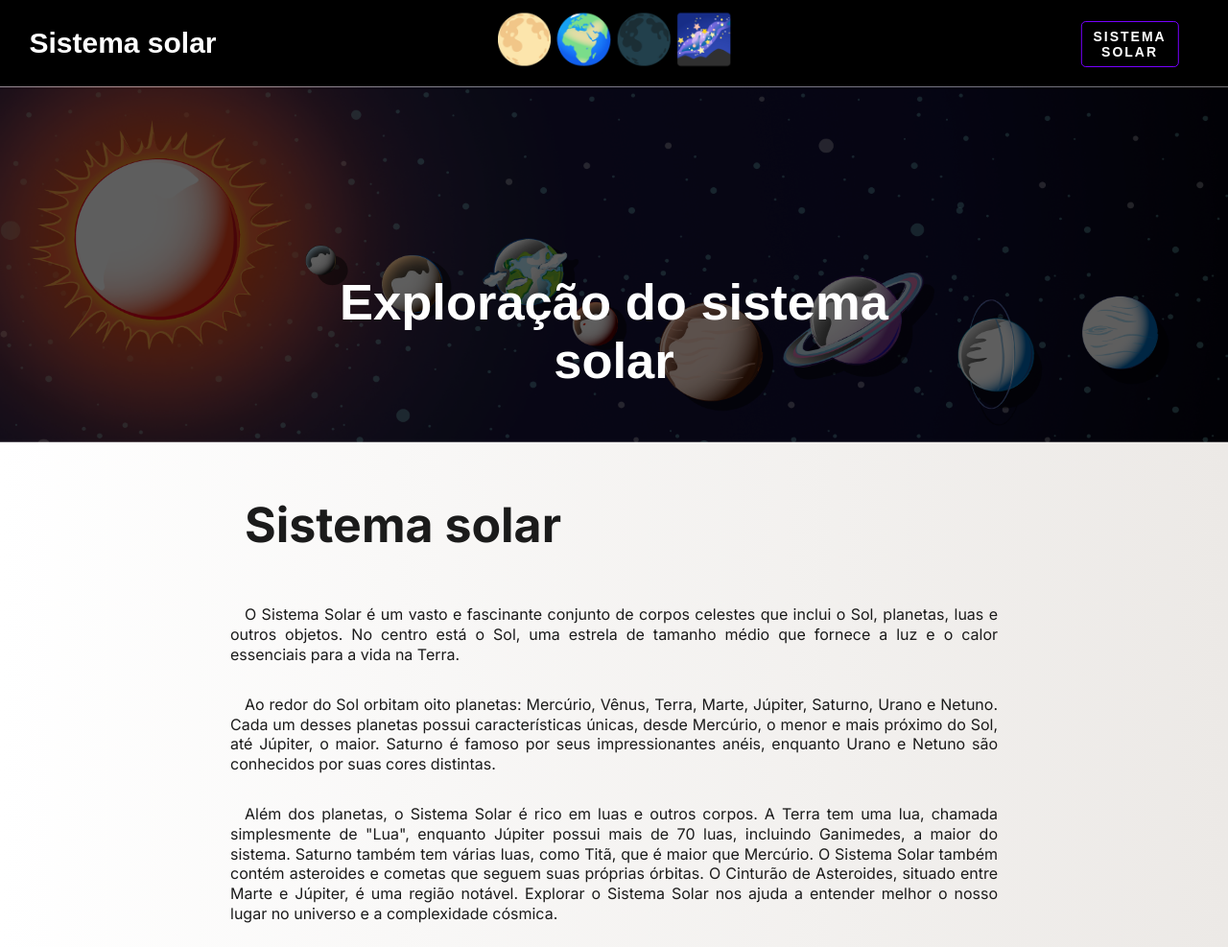
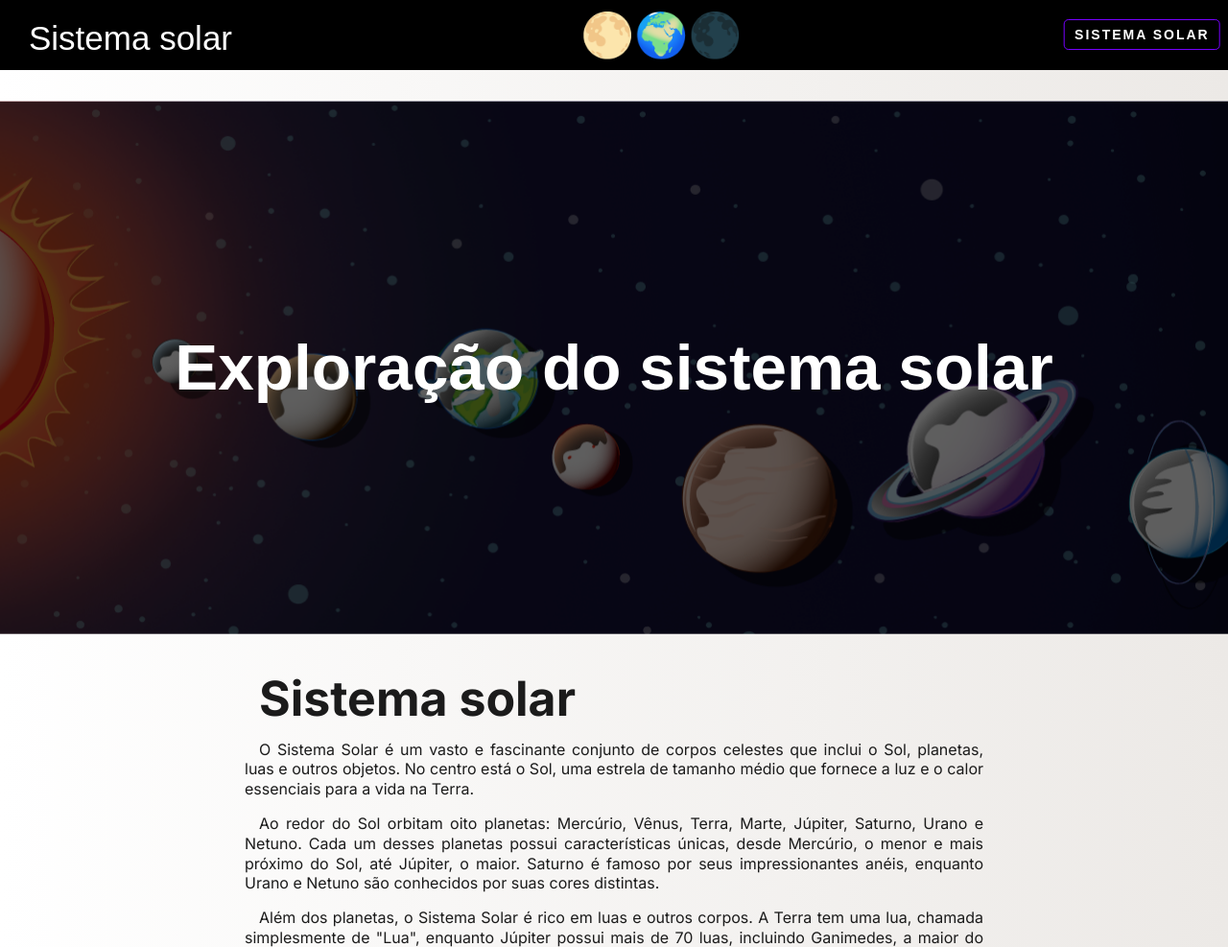
Before and after one commit to iancalegari/Estudo-site-simples, a plain HTML site: page HTML - Esqueleto SITE.html in a window 1280 px wide. Shown: the top 987 px of the page at 96% size. Drawn offline with Linux system fonts and the light colour scheme; a web font is replaced by a local one.

Commit message:
Consertando bugs, e adicionando display:flex

```diff
--- a/HTML - Esqueleto SITE.html
+++ b/HTML - Esqueleto SITE.html
@@ -8,9 +8,10 @@
     <title>Sistema Solar</title>
   </head>
   <body>
-    <h1>Sistema solar</h1>
-    <div class="terraimg">🌕🌍🌑🌌</div>
-    <!-- <div class="texto2titulo">Planetas        Luas        Estrelas</div> -->
+    <div class="header">
+      <div class="titulopagina">Sistema solar</div>
+      <div class="emojiplaneta">🌕🌍🌑</div>
+    </div>
     <!--                                                                       -->
     <!--                                                                       -->
     <!--                                                                       -->
@@ -19,10 +20,6 @@
     <!--                                                                       -->
     <!--                                                                       -->
     <div class="imagemcontainer">
-      <img src="Img/sistemasolar.png" alt="Imagem do Sistema Solar" />
-    </div>
-
-    <div class="textocaixatitulo">
       <h2>Exploração do sistema solar</h2>
     </div>
     <!--                                                                       -->
--- a/style.css
+++ b/style.css
@@ -16,64 +16,68 @@
   font-weight: 50;
 }
 
+* {
+  margin: 0;
+  padding: 0;
+  outline: 0;
+  box-sizing: border-box;
+}
+
 body {
   background: #ece9e6;
   background: -webkit-linear-gradient(to right, #ffffff, #ece9e6);
   background: linear-gradient(to right, #ffffff, #ece9e6);
-  text-align: center;
   margin: 0;
-  border-top: 90px solid #000000; /* Caixa preta no topo */
-  position: relative;
   /*overflow-x: hidden;*/
 }
 
-.imagemcontainer {
-  position: relative;
+.header {
+  display: flex;
+  width: 100%;
+  justify-content: space-between;
+  background-color: #000;
+  color: #fff;
+  padding: 10px;
 }
 
-h1 {
+.titulopagina {
   font-family: "Giphurs", sans-serif;
   color: #ffffff;
-  position: fixed;
-  top: 8px;
-  left: -90%;
-  transform: translateX(50%);
-  font-size: 30px;
-  width: 100%;
-}
-.textocaixatitulo {
-  font-family: "Giphurs", sans-serif;
-  color: #ffffff;
-  position: absolute;
-  top: 150px;
-  left: 50%;
-  transform: translateX(-50%);
+  position: relative;
+  top: 10px;
+  left: 20px;
   font-size: 35px;
-  padding: 0 20px;
-  max-height: 150px;
-  width: auto;
-}
-
-.terraimg {
-  position: absolute;
-  top: -78px;
-  left: -50%;
-  transform: translateX(50%);
-  font-size: 50px;
   width: 100%;
 }
 
-img {
-  padding-bottom: 0px;
-  margin: 0px;
-  border: 0px;
+.emojiplaneta {
+  position: relative;
+  top: 0px;
+  left: -35px;
+  font-size: 45px;
   width: 100%;
-  height: auto;
-  position: relative; /* necessário para o texto ficar em cima da imagem */
+}
+
+.imagemcontainer {
+  display: flex;
+  font-family: "Giphurs", sans-serif;
+  color: #ffffff;
+  font-size: 45px;
+  align-items: center;
+  justify-content: center;
+  width: 100%;
+  height: 555.68px;
+  background-image: url("./Img/sistemasolar.png");
+  background-attachment: fixed;
+  background-position: center;
+  background-size: cover;
+  background-repeat: no-repeat;
+  position: relative;
 }
 
 .conteudo-texto,
 .ordem-planeta {
+  z-index: 2;
   font-family: "Inter", serif;
   font-size: 16px;
   font-weight: normal;
@@ -82,7 +86,9 @@
   line-height: 1.3;
   text-indent: 15px;
   margin: 0 auto; /* centralizando horizontalmente */
+  margin-bottom: 10px;
   padding: 0 15px;
+  padding-top: 35px;
   max-width: 800px; /* limitando o width máximo do texto */
   position: relative;
 }
@@ -93,8 +99,13 @@
   font-size: 50px;
   font-weight: bolder;
   color: #1b1b1b;
-  text-align: left;
   position: relative;
+  margin-bottom: 10px;
+  display: flex;
+  flex-direction: column;
+  align-items: left;
+  justify-content: left;
+  z-index: 2;
 }
 
 p {
@@ -104,15 +115,21 @@
   color: #1b1b1b;
   line-height: 1.3;
   text-indent: 15px;
-  text-align: justify;
   position: relative;
   padding-bottom: 15px;
+  display: flex;
+  flex-direction: column;
+  align-items: left;
+  justify-content: left;
+  z-index: 2;
 }
 
+/* BOTÃO */
+
 button {
-  position: absolute;
-  top: -68px;
-  left: 92%;
+  position: relative;
+  top: -53px;
+  left: 93%;
   transform: translateX(-50%);
   padding: 7px 10px;
   border-radius: 5px;
@@ -149,7 +166,7 @@
   display: block;
   width: 0px;
   height: 86%;
-  position: absolute;
+  position: relative;
   top: 7%;
   left: 0%;
   opacity: 0;
@@ -193,3 +210,10 @@
   font-size: 20px;
   font-weight: normal;
 }
+
+@media screen and (min-width: 1235px) and (max-height: 1117px) {
+  .textocaixatitulo {
+    left: 20px;
+    top: 80px;
+  }
+}
```
